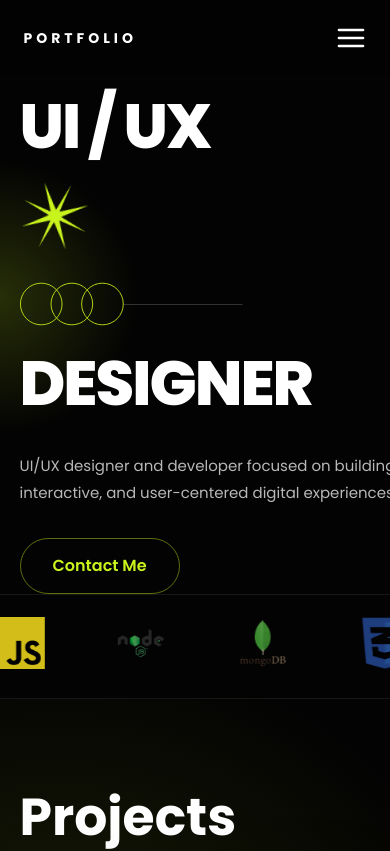
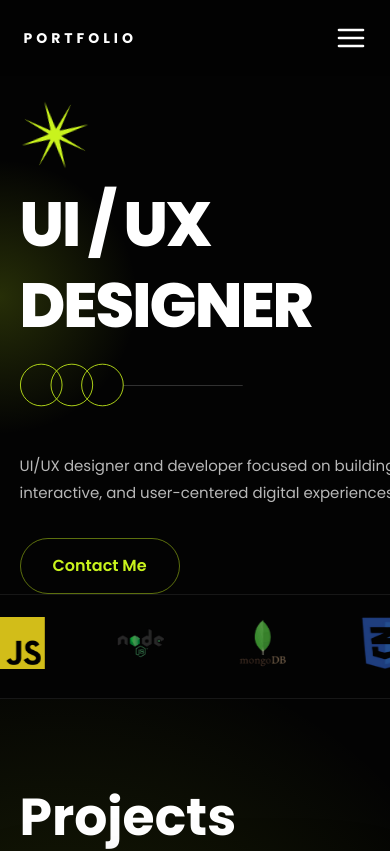
Before and after one commit to AsmaAlghamdi1/portfolio, a React (Vite) app: page / in a window 390 px wide. Shown: the top 851 px of the page. Built offline with nearby package versions, Linux system fonts and the light colour scheme.

Commit message:
update hero section

```diff
--- a/src/styles/hero.css
+++ b/src/styles/hero.css
@@ -356,7 +356,7 @@
 
   .hero-first-row,
   .hero-second-row {
-    flex-direction: column;
+    flex-direction: column-reverse;
     align-items: flex-start;
     gap: 28px;
   }
```
